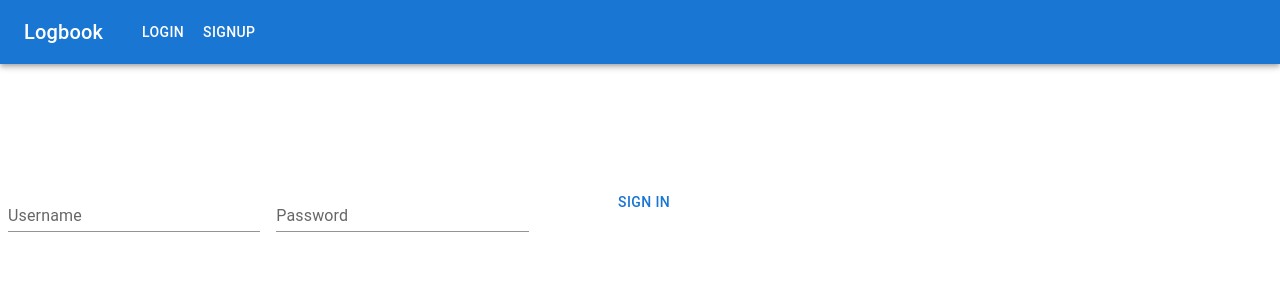
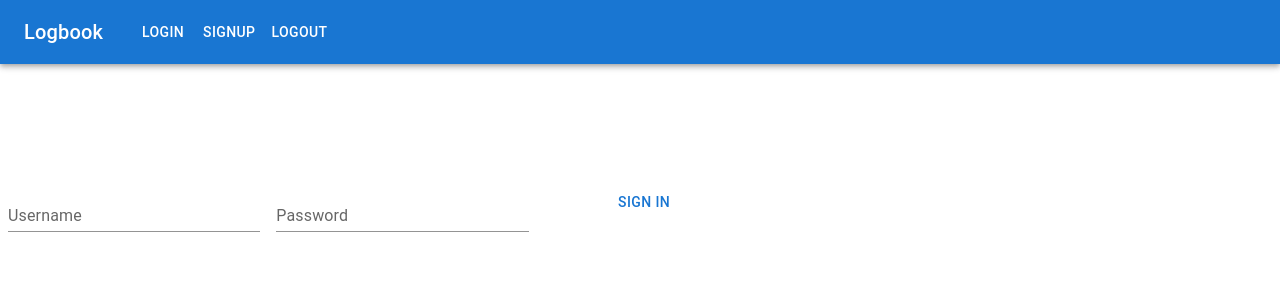
Before and after one commit to JordanTaylorJ/pilot-logbook, a React (Create React App) app in the folder client/: page /login in a window 1280 px wide. Shown: the top 300 px of the page. Built offline with nearby package versions, Linux system fonts and the light colour scheme; no server answers.

Commit message:
remove consolelog from login, add logout and handleLogout function to NavBar

```diff
--- a/client/src/components/Login.jsx
+++ b/client/src/components/Login.jsx
@@ -33,8 +33,6 @@ const Login = () => {
         })
     }
 
-
-    console.log(username, password);
     return(
         <Box
             component="form"
--- a/client/src/components/NavBar.jsx
+++ b/client/src/components/NavBar.jsx
@@ -1,4 +1,4 @@
-import React from 'react';
+import React, {useContext} from 'react';
 import {Link} from 'react-router-dom';
 import AppBar from '@mui/material/AppBar';
 import Box from '@mui/material/Box';
@@ -6,8 +6,17 @@ import Toolbar from '@mui/material/Toolbar';
 import Typography from '@mui/material/Typography';
 import Button from '@mui/material/Button';
 import IconButton from '@mui/material/IconButton';
+import { UserContext } from '../context/user';
 
 const NavBar = () => {
+
+    const {setUser} = useContext(UserContext);
+
+    const handleLogout = () => {
+        fetch('/logout', {
+            method: 'DELETE'
+        }).then(() => setUser(''))
+    }
 
     return(
         <Box sx={{ flexGrow: 1 }}>
@@ -37,6 +46,12 @@ const NavBar = () => {
             >
                 Signup
             </Button>
+            <Button
+                color="inherit"
+                onClick={(e) => handleLogout(e)}
+            >
+                Logout
+            </Button>
             </Toolbar>
         </AppBar>
         </Box>
```
